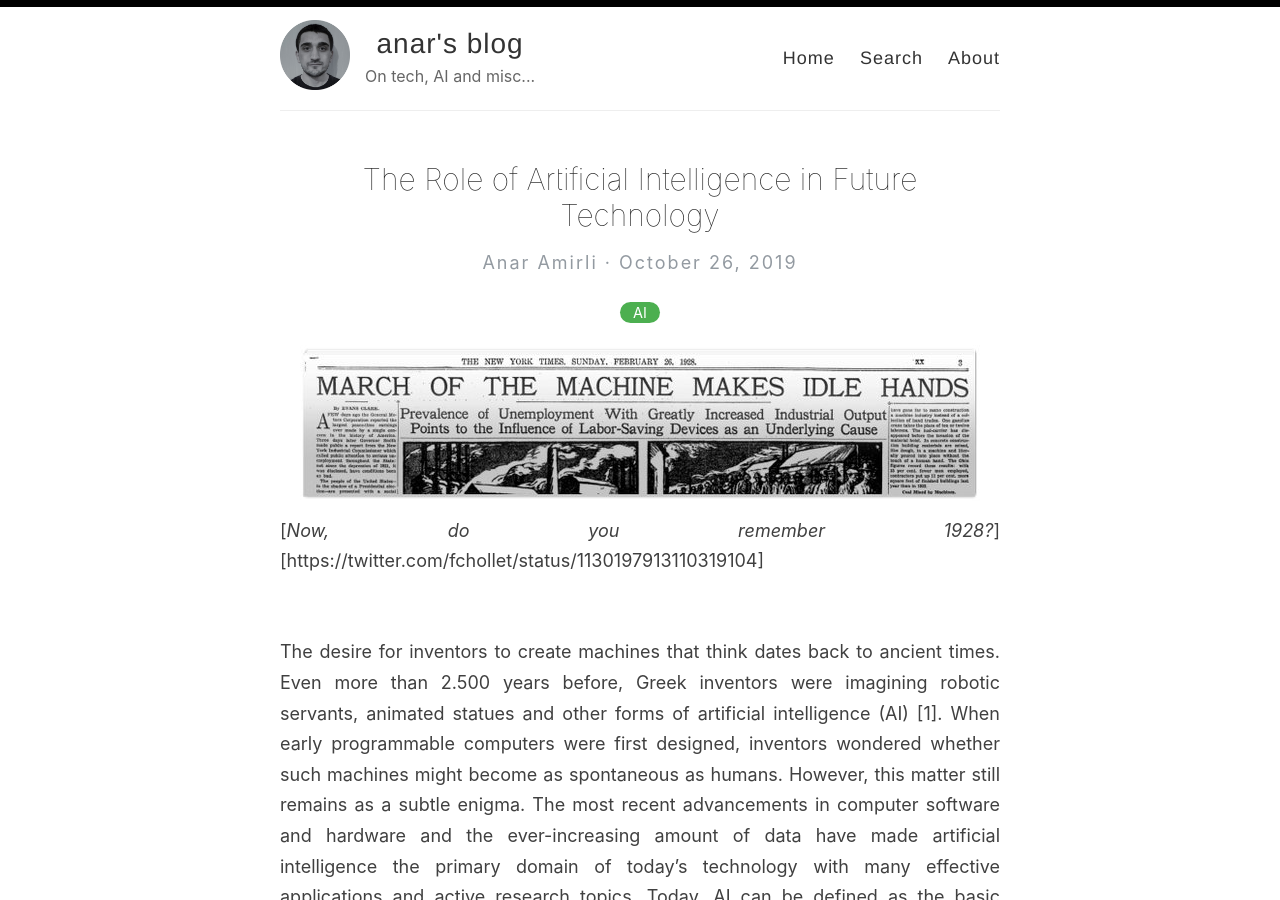
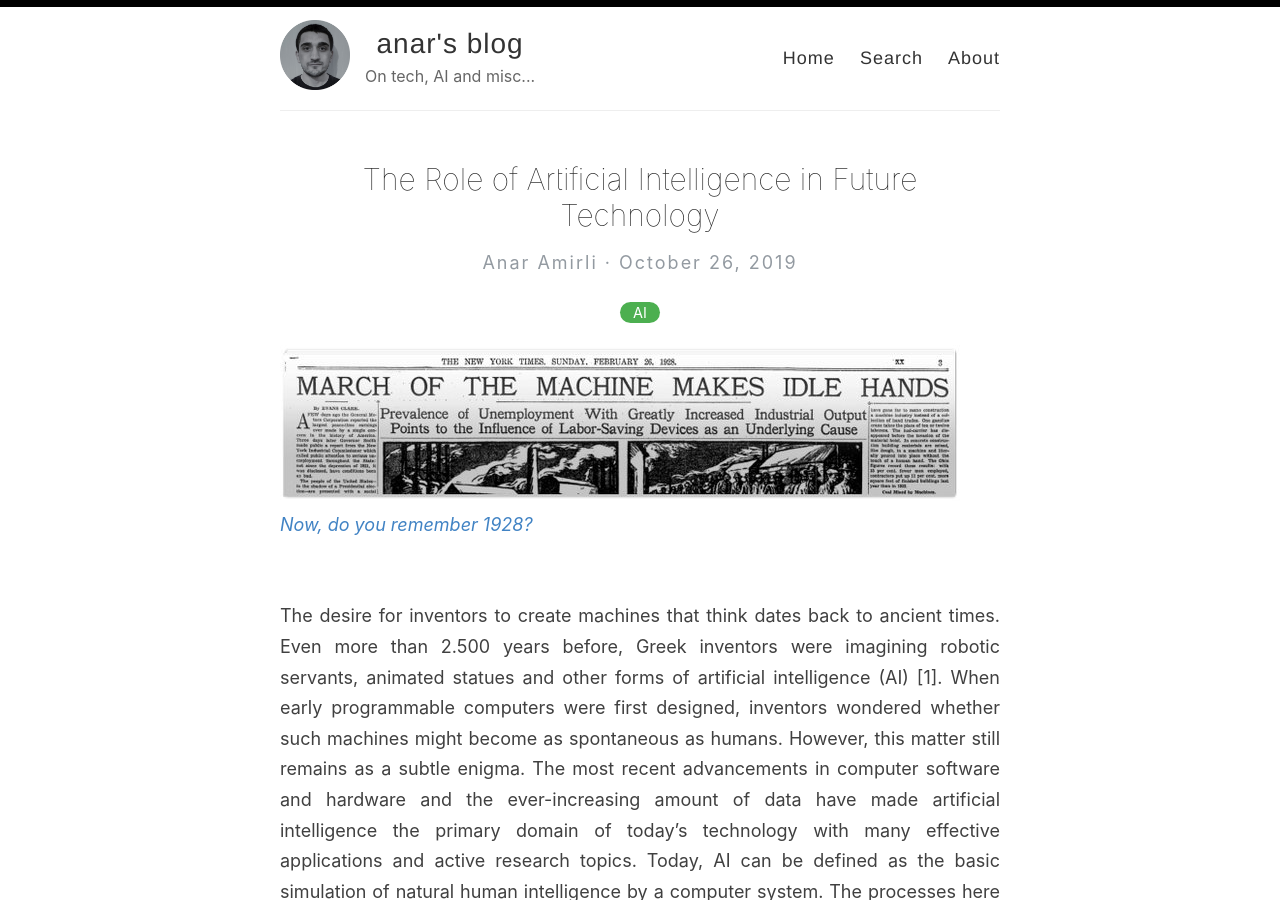
Before and after one commit to anaramirli/anaramirli.github.io, a Jekyll site: the page built from _posts/2019-10-26-the-role-of-ai-in-future.md, in a window 1280 px wide and 900 px high. Built offline with Jekyll 4.4.1, drawn with Linux system fonts in a browser that asks for light colours; comment, search, counter and statistics services are not loaded.

Commit message:
Update 2019-10-26-the-role-of-ai-in-future.md

```diff
--- a/_posts/2019-10-26-the-role-of-ai-in-future.md
+++ b/_posts/2019-10-26-the-role-of-ai-in-future.md
@@ -4,7 +4,7 @@ title: The Role of Artificial Intelligence in Future Technology
 categories: [AI]
 ---
 
-![](/images/1928.jpg)[*Now, do you remember 1928?*][https://twitter.com/fchollet/status/1130197913110319104]
+[![](/images/1928.jpg)*Now, do you remember 1928?*](https://twitter.com/fchollet/status/1130197913110319104)
 
 <br>
 
```
